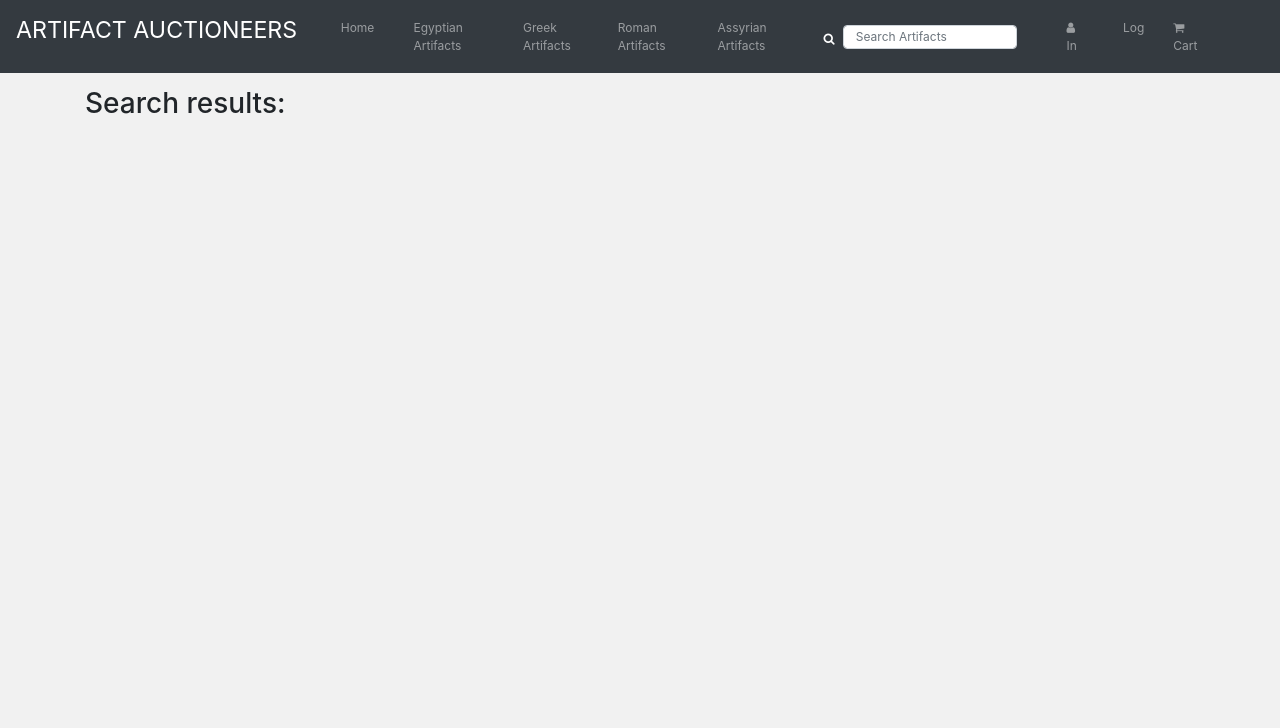
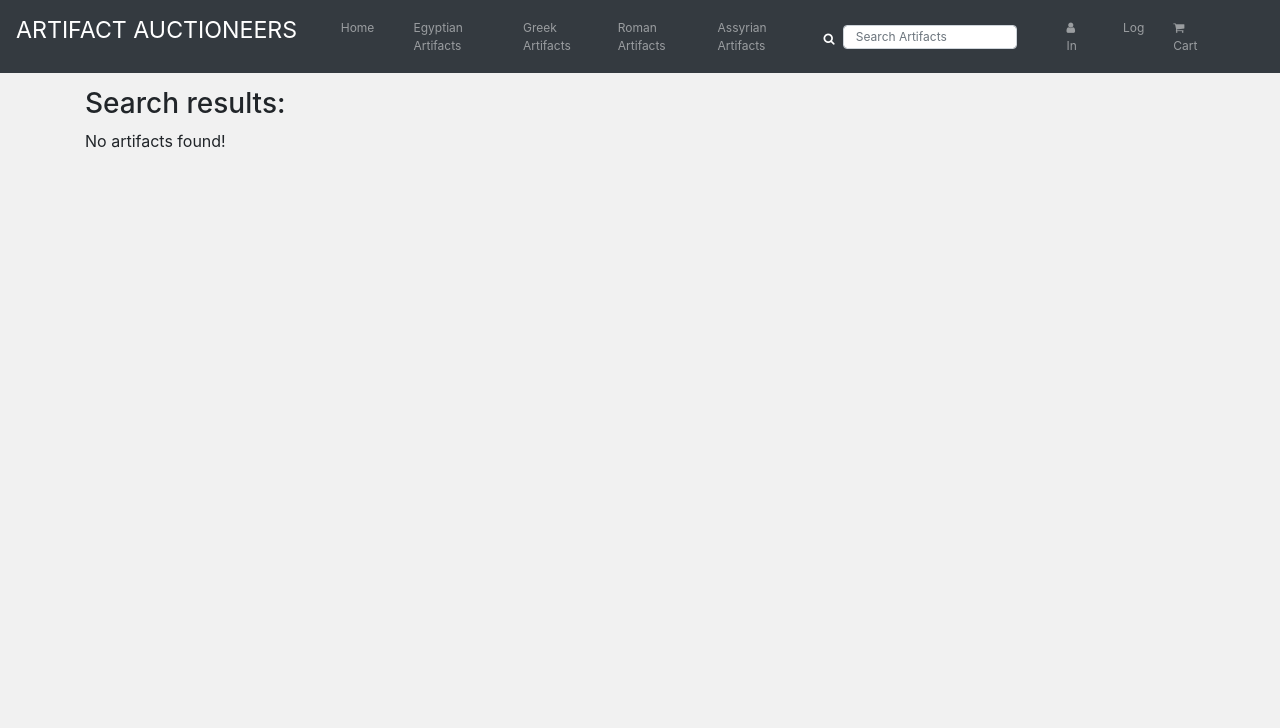
Before and after one commit to njdavies/milestone-project-four, a Django app: page /search/ in a window 1280 px wide. Shown: the top 728 px of the page. Run offline with Django 3.2, Linux system fonts and the light colour scheme; some libraries are stand-ins or nearby versions.

Commit message:
Updated products-search.html
Improved UX by adding logic to return message if no results found

```diff
--- a/search/templates/products-search.html
+++ b/search/templates/products-search.html
@@ -6,6 +6,7 @@
 <section class="lots-section-search">
     <div class="container">
         <h2 id="sort-header-search">Search results:</h2>
+        {% if Products %}
         {% for product in Products %}
         <div class="row align-items-center lot-wrapper">
             <div class="col-5 col-md-6 image-wrapper">
@@ -21,6 +22,9 @@
             </div>
         </div>
         {% endfor %}
+        {% else %}
+        <p> No artifacts found!</p>
+        {% endif %}
         <div class="row">
             <div class="container center">
                 {% if is_paginated %}
```
